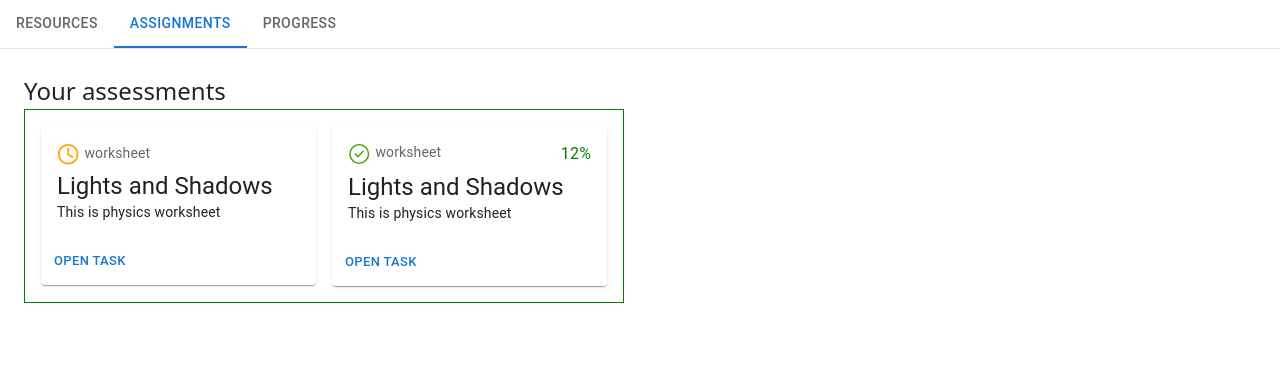
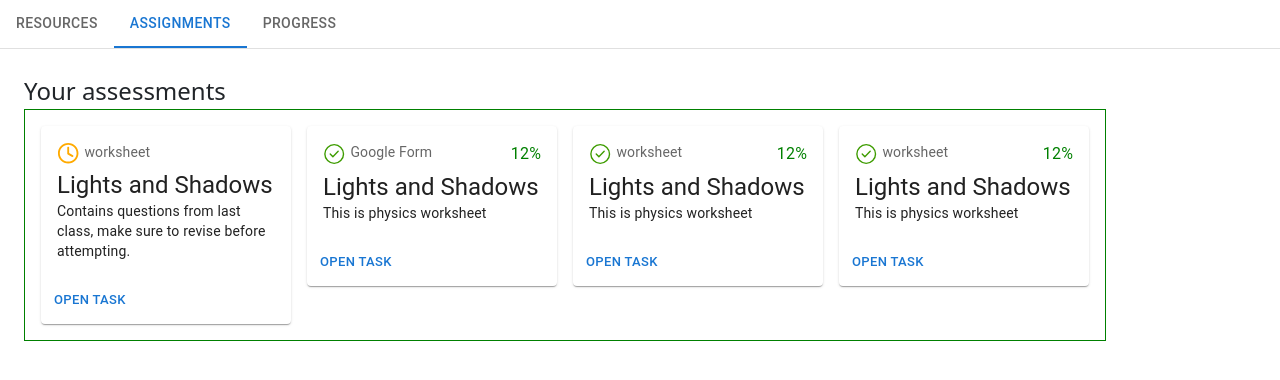
Before and after one commit to cfgbengaluru24/Team-49, a React (Vite) app in the folder frontend/: page /student in a window 1280 px wide. Both pictures are taken after a click on the tab "ASSIGNMENTS". Shown: the top 380 px of the page. Built offline with nearby package versions, Linux system fonts and the light colour scheme.

Commit message:
FIX in packages

```diff
--- a/frontend/src/components/assessment/Assessment.jsx
+++ b/frontend/src/components/assessment/Assessment.jsx
@@ -7,7 +7,9 @@ const Assessment = () => {
         <div className="assess">
             <div className="heading">Your assessments</div>
             <div className="items">
-                <Taskcard type={'worksheet'} extra={'This is physics worksheet'} heading={'Lights and Shadows'} link={'https://mui.com/material-ui/react-card/'} />
+                <Taskcard type={'worksheet'} extra={'Contains questions from last class, make sure to revise before attempting.'} heading={'Lights and Shadows'} link={'https://mui.com/material-ui/react-card/'} />
+                <Taskcard type={'Google Form'} extra={'This is physics worksheet'} heading={'Lights and Shadows'} link={'https://mui.com/material-ui/react-card/'} isCompleted />
+                <Taskcard type={'worksheet'} extra={'This is physics worksheet'} heading={'Lights and Shadows'} link={'https://mui.com/material-ui/react-card/'} isCompleted />
                 <Taskcard type={'worksheet'} extra={'This is physics worksheet'} heading={'Lights and Shadows'} link={'https://mui.com/material-ui/react-card/'} isCompleted />
             </div>
         </div>
--- a/frontend/src/components/taskcard/Taskcard.jsx
+++ b/frontend/src/components/taskcard/Taskcard.jsx
@@ -16,7 +16,7 @@ const bull = (
 
 export default function Taskcard({ type, heading, extra, link, isCompleted = false, marks = 12 }) {
     return (
-        <Card sx={{ minWidth: 275 }}>
+        <Card sx={{ width: "250px", alignSelf: "start" }}>
             <CardContent>
                 <Typography
                     sx={{
@@ -28,7 +28,7 @@ export default function Taskcard({ type, heading, extra, link, isCompleted = fal
                     color="text.secondary"
                     gutterBottom
                 >
-                    <Box sx={{display: 'flex', gap: "5px"}}>
+                <Box sx={{display: 'flex', gap: "5px"}}>
                         {isCompleted ? <Done /> : <Pending />}
                         {type}
                     </Box>
@@ -37,7 +37,7 @@ export default function Taskcard({ type, heading, extra, link, isCompleted = fal
                 <Typography sx={{ textAlign: "left" }} variant="h5">
                     {heading}
                 </Typography>
-                <Typography sx={{ textAlign: "left" }} variant="body2">
+                <Typography sx={{ textAlign: "left", textWrap: "wrap" }} variant="body2">
                     {extra}
                 </Typography>
             </CardContent>
```
Also changed, not shown: frontend/package.json (+0 -7 lines), 1 other file (tests, documents, lock files or other folders).
